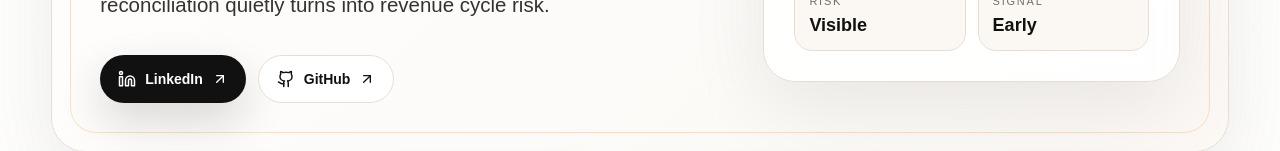
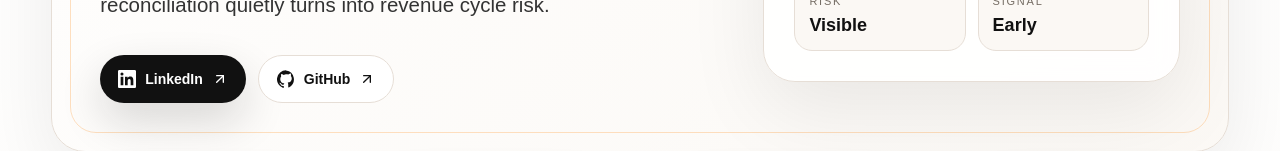
Before and after one commit to koripickle1101-TN/workflow-integrity-intelligence, a Next.js app: page / in a window 1280 px wide. Shown: the part 669-820 px from the top of the page. Built offline with nearby package versions, Linux system fonts and the light colour scheme.

Commit message:
Fix social icon imports for Vercel build

```diff
--- a/app/page.tsx
+++ b/app/page.tsx
@@ -5,8 +5,6 @@ import {
   Activity,
   GitBranch,
   ShieldCheck,
-  Linkedin,
-  Github,
   ArrowUpRight,
   FileText,
   Network,
@@ -21,6 +19,22 @@ import {
   ResponsiveContainer,
   CartesianGrid
 } from "recharts";
+
+function LinkedInIcon({ size = 18 }: { size?: number }) {
+  return (
+    <svg width={size} height={size} viewBox="0 0 24 24" fill="currentColor" aria-hidden="true">
+      <path d="M20.45 20.45h-3.56v-5.57c0-1.33-.02-3.04-1.85-3.04-1.85 0-2.14 1.45-2.14 2.94v5.67H9.34V9h3.42v1.56h.05c.48-.9 1.64-1.85 3.37-1.85 3.6 0 4.27 2.37 4.27 5.46v6.28ZM5.32 7.43a2.06 2.06 0 1 1 0-4.12 2.06 2.06 0 0 1 0 4.12Zm1.78 13.02H3.53V9H7.1v11.45ZM22.23 0H1.76C.79 0 0 .77 0 1.72v20.56C0 23.23.79 24 1.76 24h20.47c.97 0 1.77-.77 1.77-1.72V1.72C24 .77 23.2 0 22.23 0Z" />
+    </svg>
+  );
+}
+
+function GitHubIcon({ size = 18 }: { size?: number }) {
+  return (
+    <svg width={size} height={size} viewBox="0 0 24 24" fill="currentColor" aria-hidden="true">
+      <path d="M12 .5a12 12 0 0 0-3.79 23.39c.6.11.82-.26.82-.58v-2.04c-3.34.73-4.04-1.61-4.04-1.61-.55-1.39-1.34-1.76-1.34-1.76-1.09-.75.08-.74.08-.74 1.21.09 1.85 1.24 1.85 1.24 1.07 1.84 2.81 1.31 3.5 1 .11-.78.42-1.31.76-1.61-2.67-.3-5.47-1.33-5.47-5.93 0-1.31.47-2.38 1.24-3.22-.12-.3-.54-1.52.12-3.18 0 0 1.01-.32 3.3 1.23A11.45 11.45 0 0 1 12 5.58c1.02 0 2.05.14 3.01.41 2.29-1.55 3.3-1.23 3.3-1.23.66 1.66.24 2.88.12 3.18.77.84 1.24 1.91 1.24 3.22 0 4.61-2.81 5.63-5.49 5.92.43.37.81 1.1.81 2.22v3.29c0 .32.22.7.83.58A12 12 0 0 0 12 .5Z" />
+    </svg>
+  );
+}
 
 const telemetry = [
   { day: "Day 1", trust: 96, drift: 12, recon: 8 },
@@ -108,10 +122,10 @@ export default function Page() {
             </p>
             <div className="hero-actions" aria-label="Professional links">
               <a className="button primary" href="https://www.linkedin.com/in/koripickle1101" target="_blank" rel="noreferrer">
-                <Linkedin size={18} /> LinkedIn <ArrowUpRight size={16} />
+                <LinkedInIcon size={18} /> LinkedIn <ArrowUpRight size={16} />
               </a>
               <a className="button secondary" href="https://github.com/koripickle1101-TN" target="_blank" rel="noreferrer">
-                <Github size={18} /> GitHub <ArrowUpRight size={16} />
+                <GitHubIcon size={18} /> GitHub <ArrowUpRight size={16} />
               </a>
             </div>
           </div>
@@ -270,10 +284,10 @@ export default function Page() {
         <p className="signature">Kori Pickle</p>
         <div className="footer-links" aria-label="Footer links">
           <a href="https://www.linkedin.com/in/koripickle1101" target="_blank" rel="noreferrer" aria-label="Kori Pickle on LinkedIn">
-            <Linkedin size={20} />
+            <LinkedInIcon size={20} />
           </a>
           <a href="https://github.com/koripickle1101-TN" target="_blank" rel="noreferrer" aria-label="Kori Pickle on GitHub">
-            <Github size={20} />
+            <GitHubIcon size={20} />
           </a>
         </div>
         <p className="footer-brand">Healthcare Workflow Intelligence · Revenue Cycle Operations · Prior Authorization Drift Simulation</p>
```
